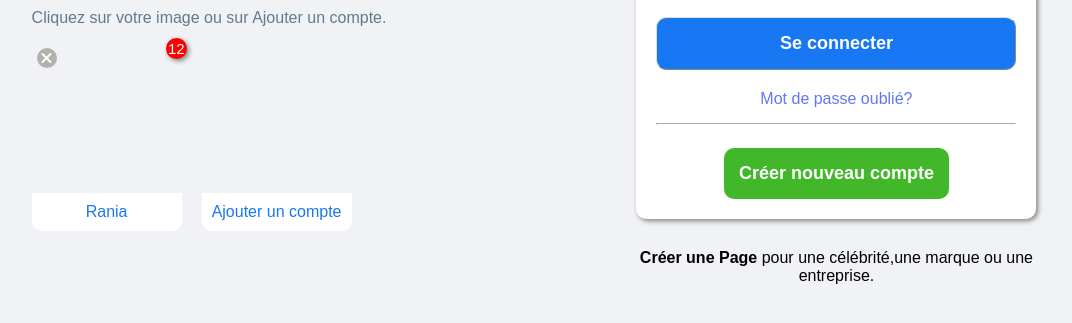
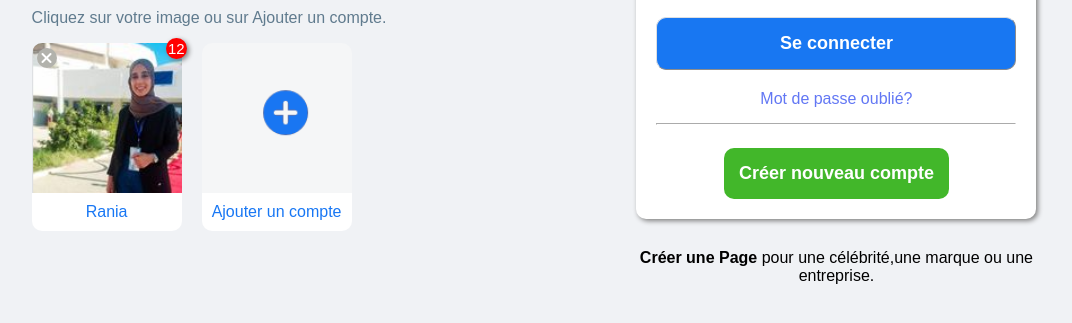
Before and after one commit to Rania-Cherif/projet-facebook, a plain HTML site: page index.html in a window 1280 px wide. Shown: the part 259-582 px from the top of the page, without its empty margins (106-1178 px from the left). Drawn offline with Linux system fonts and the light colour scheme; the site is published under a folder, as on GitHub Pages, so addresses that start at the root find nothing.

Commit message:
Update main.css

```diff
--- a/main.css
+++ b/main.css
@@ -61,12 +61,12 @@ body{
     height: 150px;
 }
 .container .left .compte-1 .img{
-    background-image: url(/images/rania.PNG);
+    background-image: url(images/rania.PNG);
     background-size: cover;
     border-radius:10px 10px 0 0;
 }
 .container .left .compte-2 .img{
-    background-image: url(/images/autre.PNG);
+    background-image: url(images/autre.PNG);
     background-size: cover;
     border-radius:10px 10px 0 0;
 }
```
